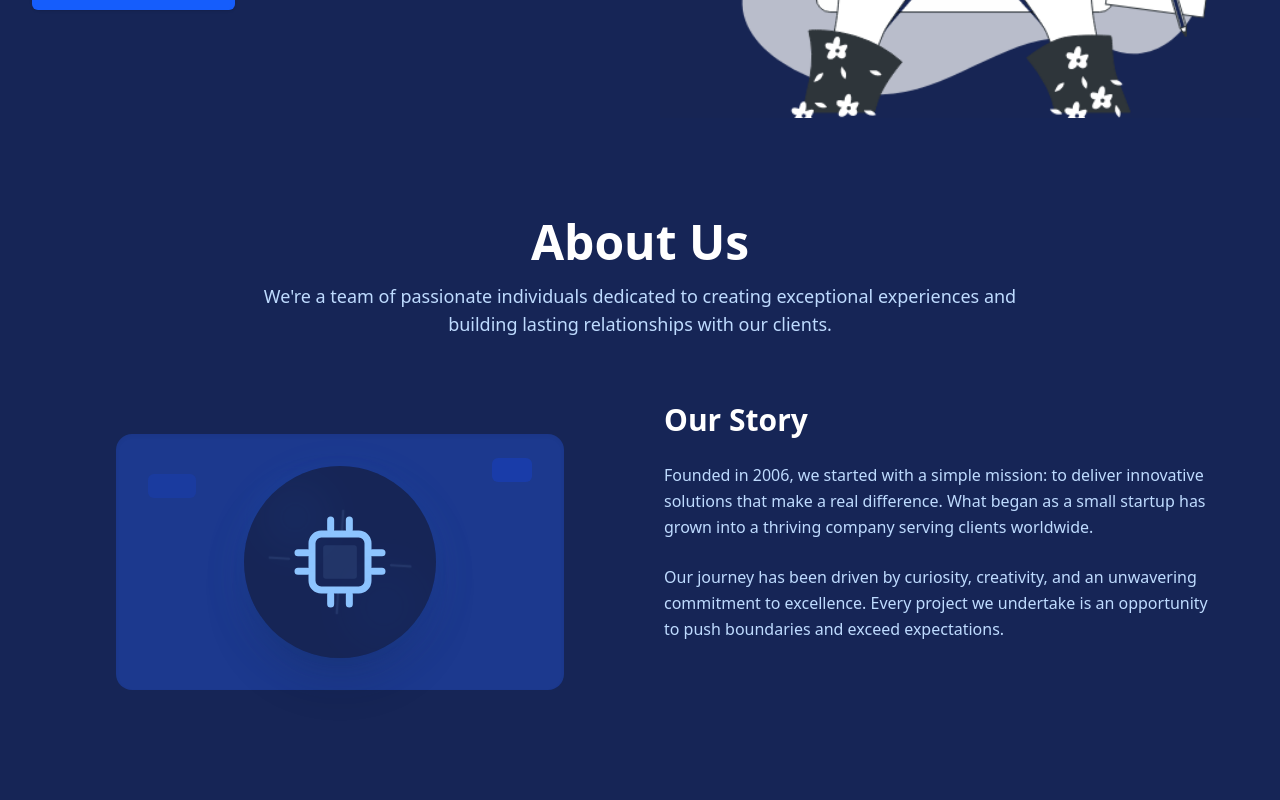
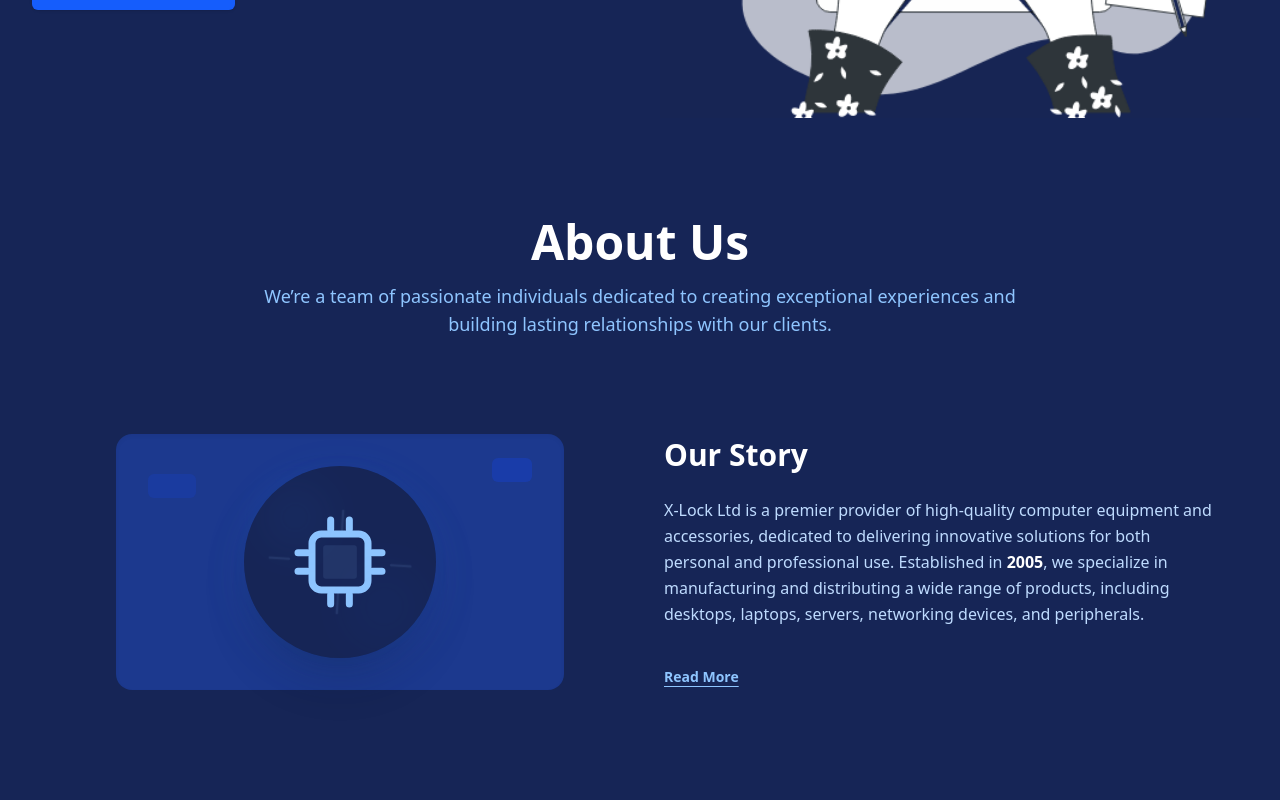
Before and after one commit to onoja11/computerSite, a React (Vite) app: page / in a window 1280 px wide. Shown: the part 420-1220 px from the top of the page. Built offline with nearby package versions, Linux system fonts and the light colour scheme; no server answers.

Commit message:
added read more to qabout

```diff
--- a/src/layouts/components/About.jsx
+++ b/src/layouts/components/About.jsx
@@ -1,45 +1,88 @@
-import { Users, Target, Zap, Heart, Mail, Phone, MapPin } from 'lucide-react';
+import { useState } from 'react';
+import { Users, Target, Zap, Heart } from 'lucide-react';
 import DecorativeBadge from './DecorativeBadge';
 
 export default function About() {
+  const [isExpanded, setIsExpanded] = useState(false);
+
   return (
-    <div className="bg-blue-950" id='about'>
+    <div className="bg-blue-950 text-blue-200" id="about">
       <section className="py-20 px-4">
         <div className="max-w-6xl mx-auto">
+          {/* Header */}
           <div className="text-center mb-16">
             <h2 className="text-4xl md:text-5xl font-bold text-white mb-4">
               About Us
             </h2>
-            <p className="text-blue-200 text-lg max-w-3xl mx-auto">
-              We're a team of passionate individuals dedicated to creating exceptional experiences
+            <p className="text-blue-300 text-lg max-w-3xl mx-auto">
+              We’re a team of passionate individuals dedicated to creating exceptional experiences
               and building lasting relationships with our clients.
             </p>
           </div>
 
-          <div className="grid md:grid-cols-2 gap-12 mb-16">
-                      <DecorativeBadge/>
+          {/* Main Content */}
+          <div className="grid md:grid-cols-2 gap-12 mb-16 items-center">
+            <DecorativeBadge />
 
             <div className="space-y-6">
               <h3 className="text-3xl font-bold text-white">Our Story</h3>
-              <p className="text-blue-200 leading-relaxed">
-                Founded in 2006, we started with a simple mission: to deliver innovative solutions
-                that make a real difference. What began as a small startup has grown into a thriving
-                company serving clients worldwide.
+
+              <p className="leading-relaxed">
+                X-Lock Ltd is a premier provider of high-quality computer equipment and accessories,
+                dedicated to delivering innovative solutions for both personal and professional use.
+                Established in <span className="font-semibold text-white">2005</span>, we specialize
+                in manufacturing and distributing a wide range of products, including desktops,
+                laptops, servers, networking devices, and peripherals.
               </p>
-              <p className="text-blue-200 leading-relaxed">
-                Our journey has been driven by curiosity, creativity, and an unwavering commitment
-                to excellence. Every project we undertake is an opportunity to push boundaries and
-                exceed expectations.
-              </p>
+
+              {/* Collapsible Section */}
+              {isExpanded && (
+                <div
+                  className="leading-relaxed text-blue-200 space-y-4 transition-all duration-500 ease-in-out"
+                >
+                  <p>
+                    Our commitment to excellence is reflected in our rigorous quality control
+                    processes and our focus on cutting-edge technology. We cater to a diverse
+                    clientele  from gamers and creative professionals to businesses and educational
+                    institutions  ensuring that our products meet the highest standards of
+                    performance and reliability.
+                  </p>
+                  <p>
+                    At X-Lock Ltd, we prioritize customer satisfaction and support, offering expert
+                    advice and comprehensive service to help clients find the right equipment to
+                    suit their needs. Our mission is to empower users with the tools they need to
+                    succeed in an increasingly digital world.
+                  </p>
+
+                  <div>
+                    <h4 className="text-xl font-semibold text-white mb-2">Core Products</h4>
+                    <ul className="list-disc list-inside space-y-1">
+                      <li>Desktops and Laptops</li>
+                      <li>Servers and Workstations</li>
+                      <li>Networking Equipment</li>
+                      <li>Computer Peripherals (keyboards, mice, monitors)</li>
+                      <li>Printers</li>
+                      <li>UPS (Uninterrupted Power Supply)</li>
+                      <li>Inverters</li>
+                      <li>Custom Build Solutions</li>
+                    </ul>
+                  </div>
+                </div>
+              )}
+
+              {/* Toggle Button */}
+              <button
+                onClick={() => setIsExpanded(!isExpanded)}
+                className="text-sm mt-4 text-blue-300 font-semibold hover:text-white transition-colors duration-300 underline underline-offset-4"
+              >
+                {isExpanded ? 'Read Less' : 'Read More'}
+              </button>
             </div>
-
           </div>
 
 
         </div>
       </section>
-
-
     </div>
   );
 }
```
